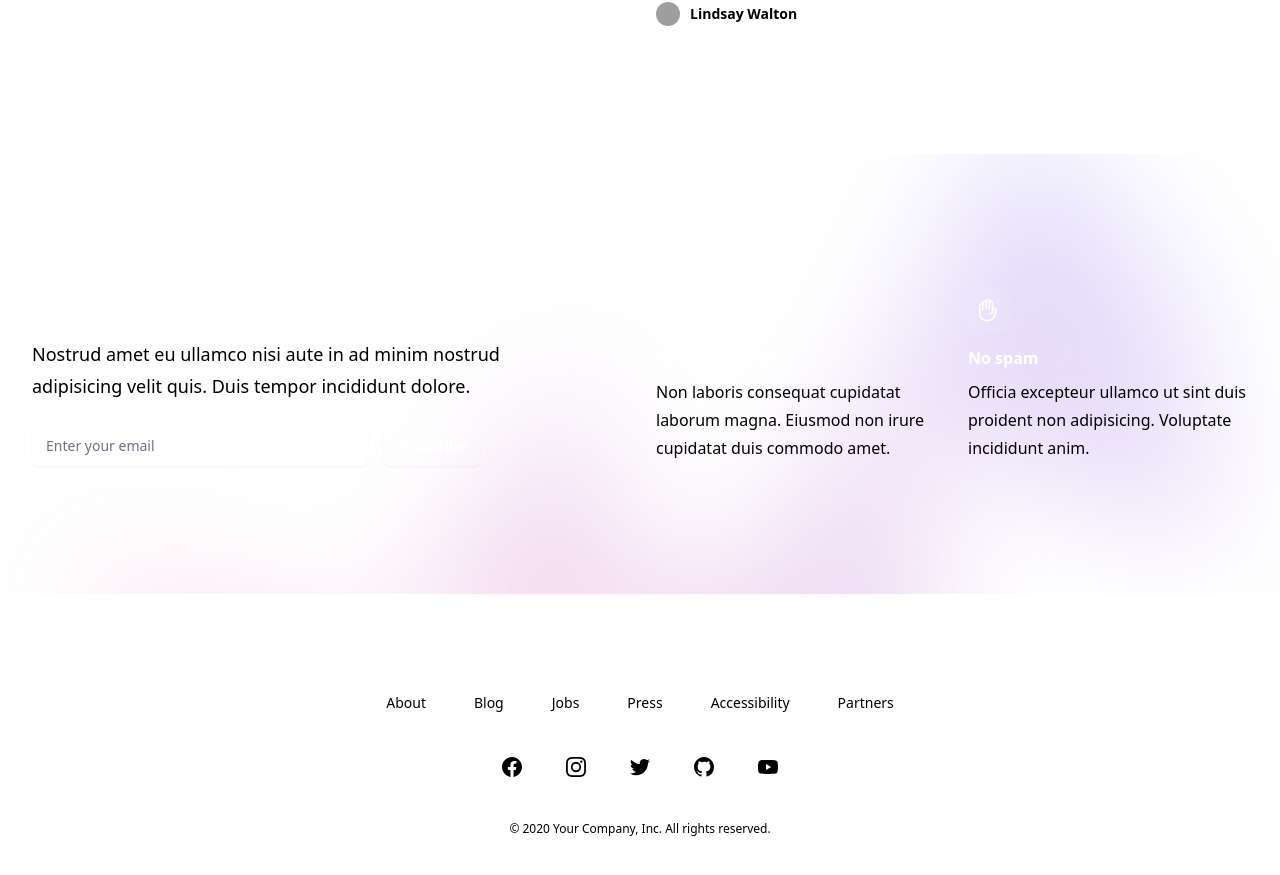
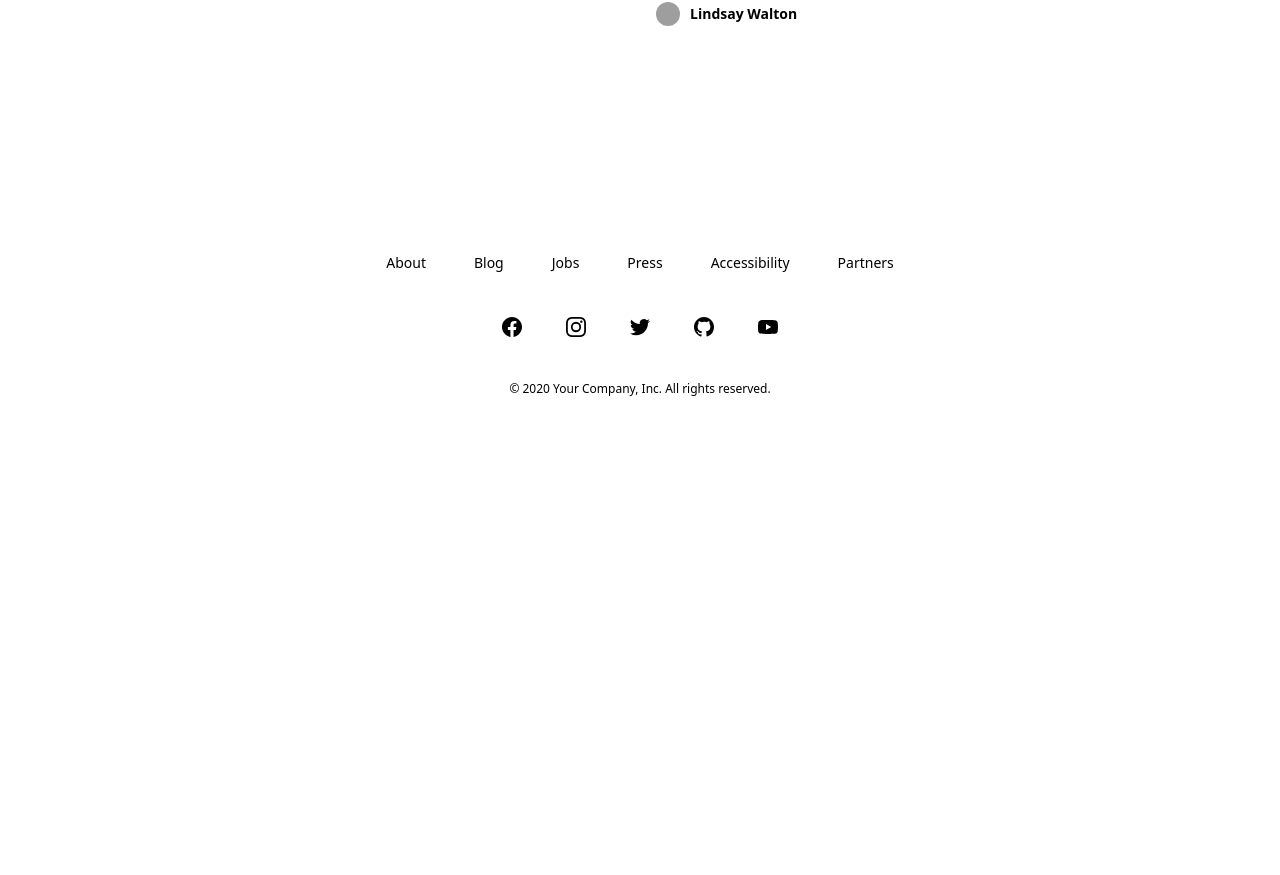
Before and after one commit to simonbeirouti/mortgage.fishing-og, a Next.js app: page / in a window 1280 px wide. Shown: the part 3355-4230 px from the top of the page. After the commit the page ends 3850 px from the top, so only its background shows below. Built offline with nearby package versions, Linux system fonts and the light colour scheme; grey boxes are pictures that could not be loaded.

Commit message:
rmv emailSub component

```diff
--- a/src/app/page.js
+++ b/src/app/page.js
@@ -2,7 +2,6 @@ import Hero from "@/components/homePage/Hero";
 import BlogList from "@/components/homePage/BlogList";
 import Features from "@/components/homePage/Features";
 import Benefits from "@/components/ui/Benefits";
-import EmailSub from "@/components/ui/EmailSub";
 
 export default function HomePage() {
   return (
@@ -11,7 +10,6 @@ export default function HomePage() {
       <Features />
       <Benefits />
       <BlogList />
-      <EmailSub />
     </>
   );
 }
```
